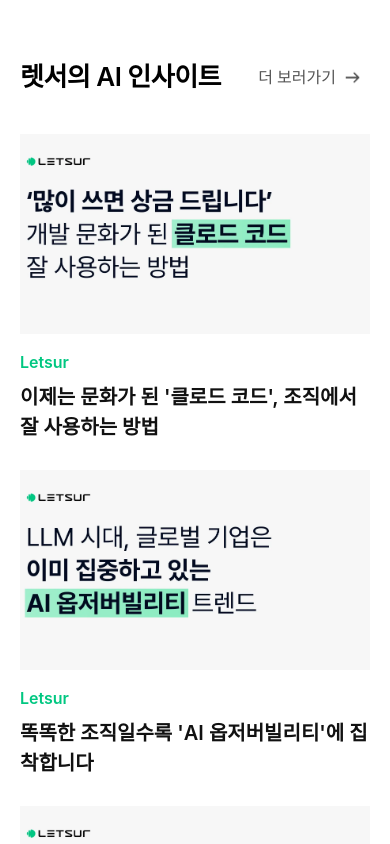
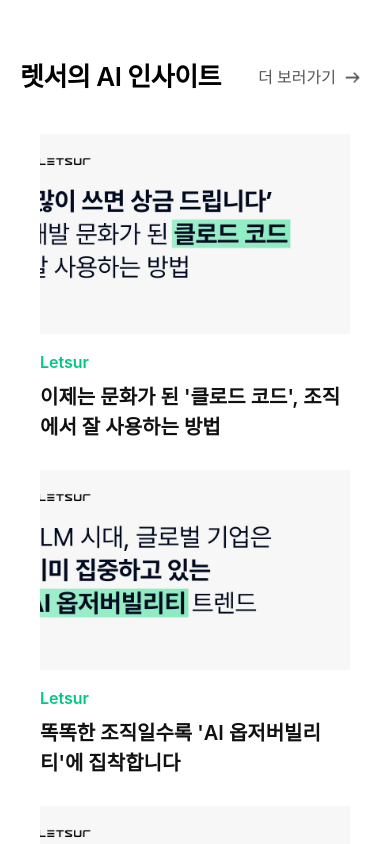
Before and after one commit to tessgoh/ai-gateway, a Next.js app: page / in a window 390 px wide. Shown: the part 7400-8244 px from the top of the page. Built offline with nearby package versions, Linux system fonts and the light colour scheme; a web font is replaced by a local one.

Commit message:
Fix mobile padding alignment in AI Insights section
- Add 20px left/right padding to images and titles
- Ensure consistent alignment between image and text content
- Improve mobile layout consistency

```diff
--- a/components/AIInsights.tsx
+++ b/components/AIInsights.tsx
@@ -100,7 +100,7 @@
               {insight.image ? (
                 <>
                   {/* Image */}
-                  <div style={{ width: '100%', height: '200px' }}>
+                  <div style={{ width: '100%', height: '200px', paddingLeft: '20px', paddingRight: '20px' }}>
                     <ImageWithFallback
                       src={insight.image}
                       alt="Insight"
@@ -109,7 +109,7 @@
                   </div>
 
                   {/* Content with padding */}
-                  <div style={{ paddingTop: '16px' }}>
+                  <div style={{ paddingTop: '16px', paddingLeft: '20px', paddingRight: '20px' }}>
                     {/* Label */}
                     <div
                       style={{
```
